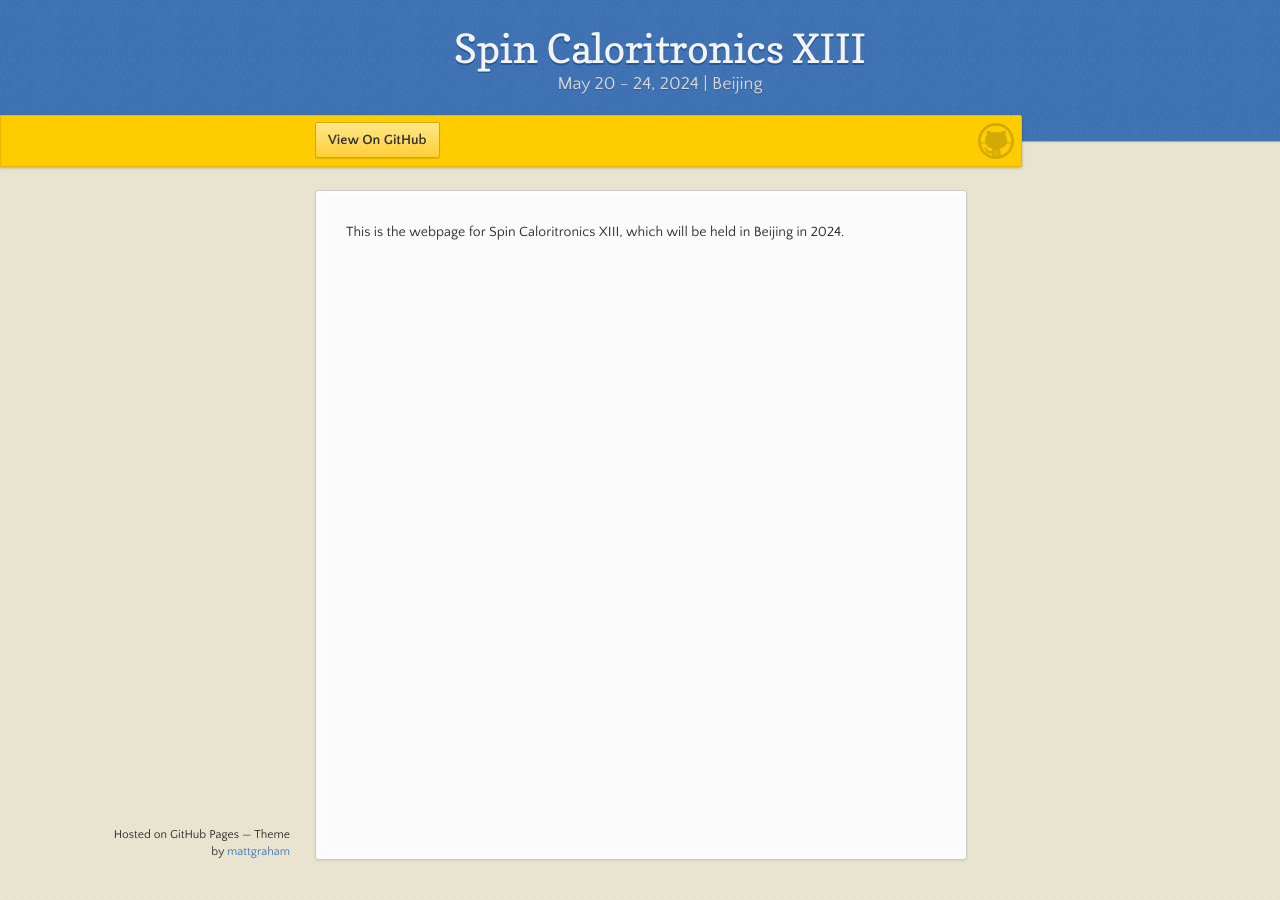
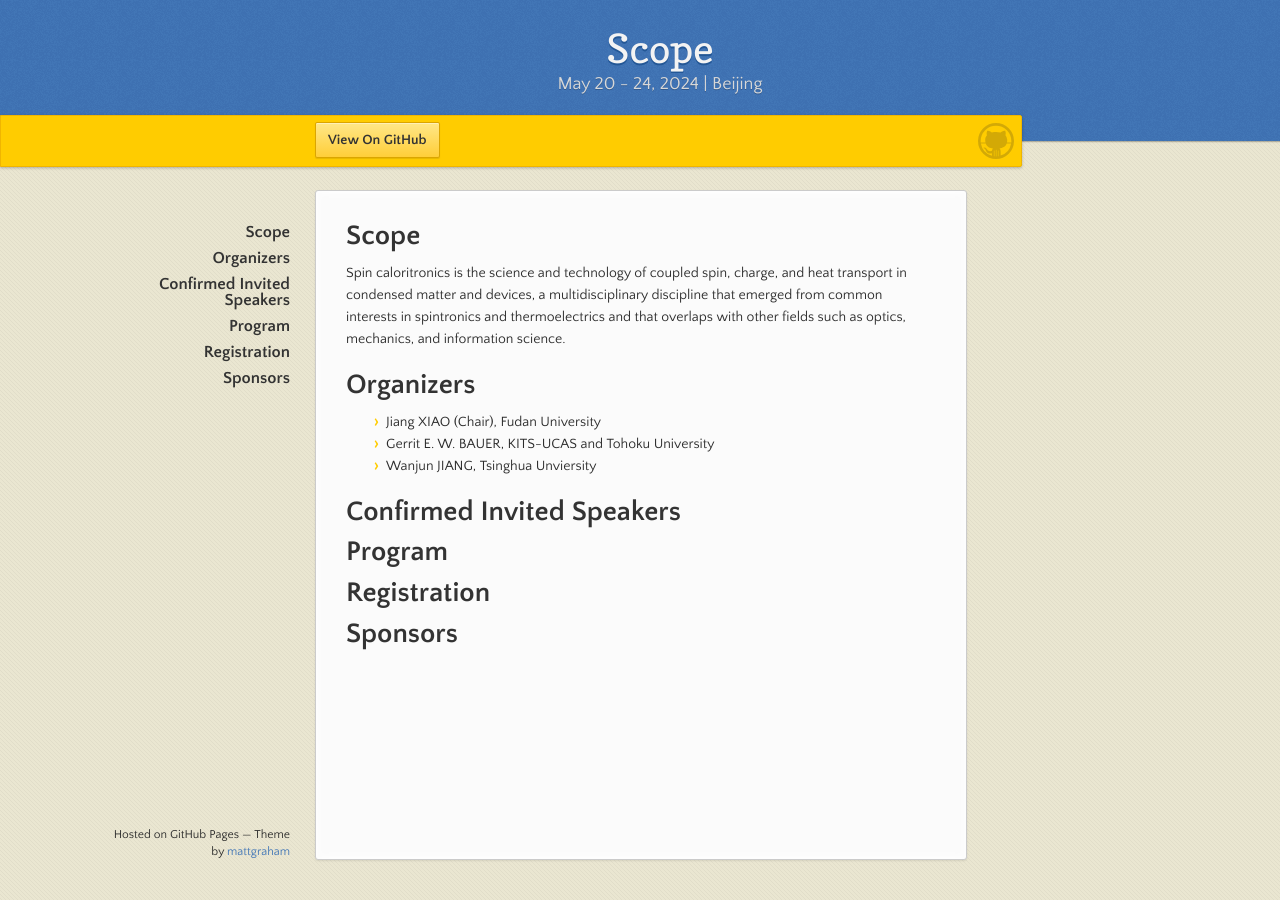
Before and after one commit to spincaloritronics/spincaloritronics.github.io, a Jekyll site: the page built from index.md, in a window 1280 px wide. Built offline with Jekyll 4.4.1, drawn with Linux system fonts in a browser that asks for light colours; our own code applies the rules of GitHub Pages for plain Markdown files.

Commit message:
Update index.md

```diff
--- a/index.md
+++ b/index.md
@@ -2,4 +2,20 @@
 layout: default
 ---
 
-This is the webpage for Spin Caloritronics XIII, which will be held in Beijing in 2024.
+# Scope
+
+Spin caloritronics is the science and technology of coupled spin, charge, and heat transport in condensed matter and devices, a multidisciplinary discipline that emerged from common interests in spintronics and thermoelectrics and that overlaps with other fields such as optics, mechanics, and information science.
+
+# Organizers
+
+* Jiang XIAO (Chair), Fudan University
+* Gerrit E. W. BAUER, KITS-UCAS and Tohoku University
+* Wanjun JIANG, Tsinghua Unviersity
+
+# Confirmed Invited Speakers
+
+# Program
+
+# Registration
+
+# Sponsors
```
